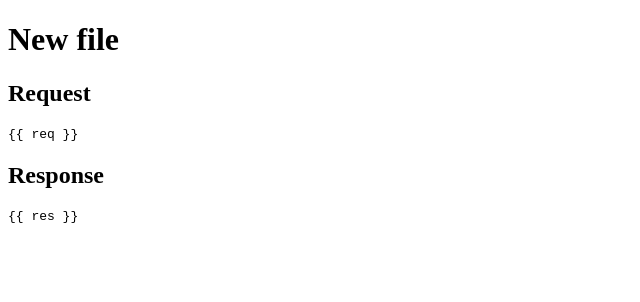
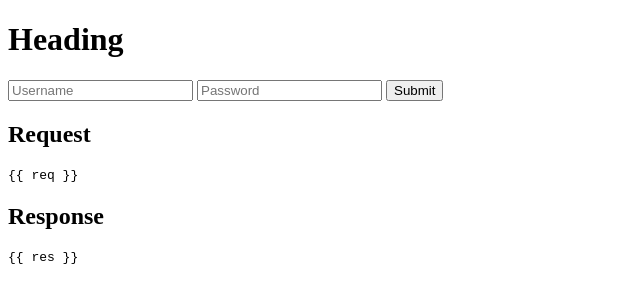
Before and after one commit to shammadahmed/node-server, a plain HTML site: page public/index.html in a window 1280 px wide. Shown: the whole page, without its empty margins (0-640 px from the left). Drawn offline with Linux system fonts and the light colour scheme.

Commit message:
add form

```diff
--- a/public/index.html
+++ b/public/index.html
@@ -6,7 +6,13 @@
 </head>
 <body>
 
-	<h1>New file</h1>
+	<h1>Heading</h1>
+
+	<form action="/" method="GET">
+		<input type="text" name="username" placeholder="Username">
+		<input type="password" name="password" placeholder="Password">
+		<button>Submit</button>
+	</form>
 
 	<h2>Request</h2>
 	<pre>{{ req }}</pre>
```
